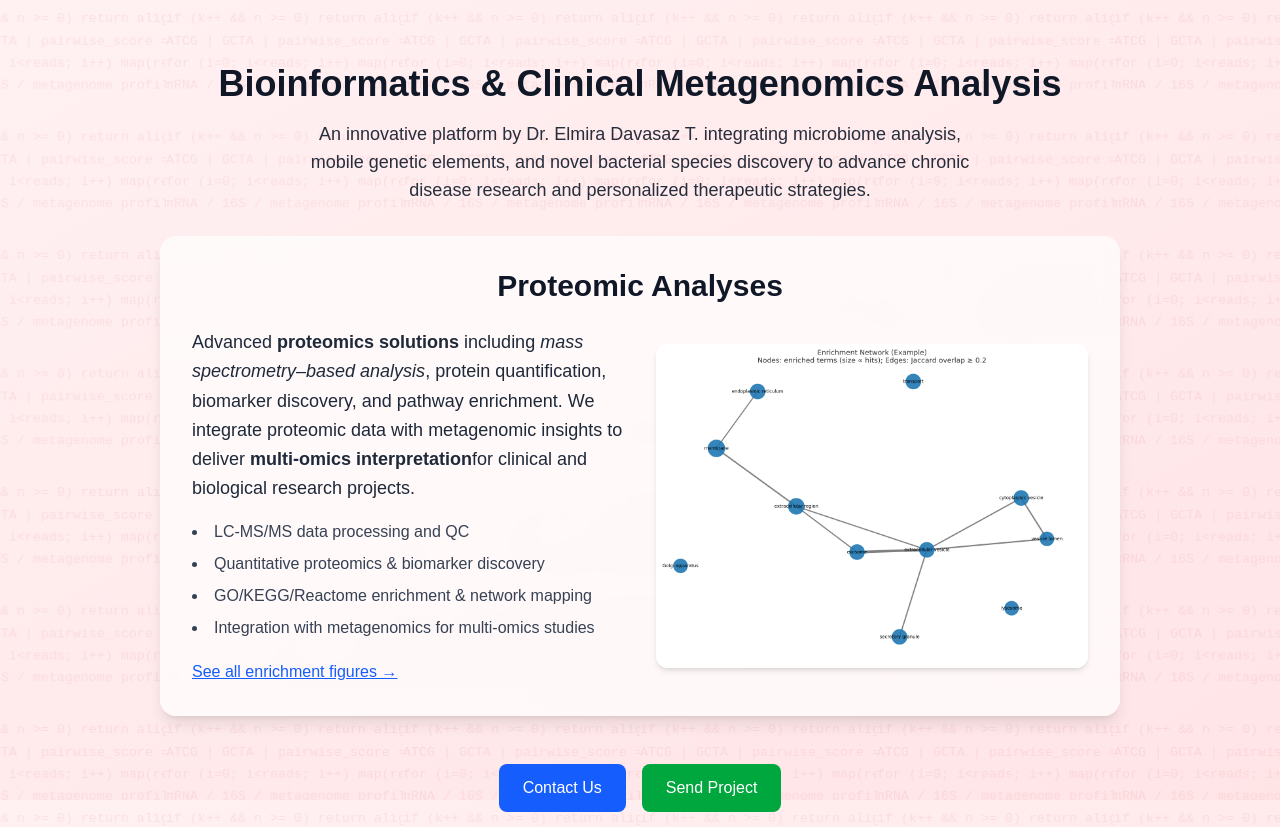
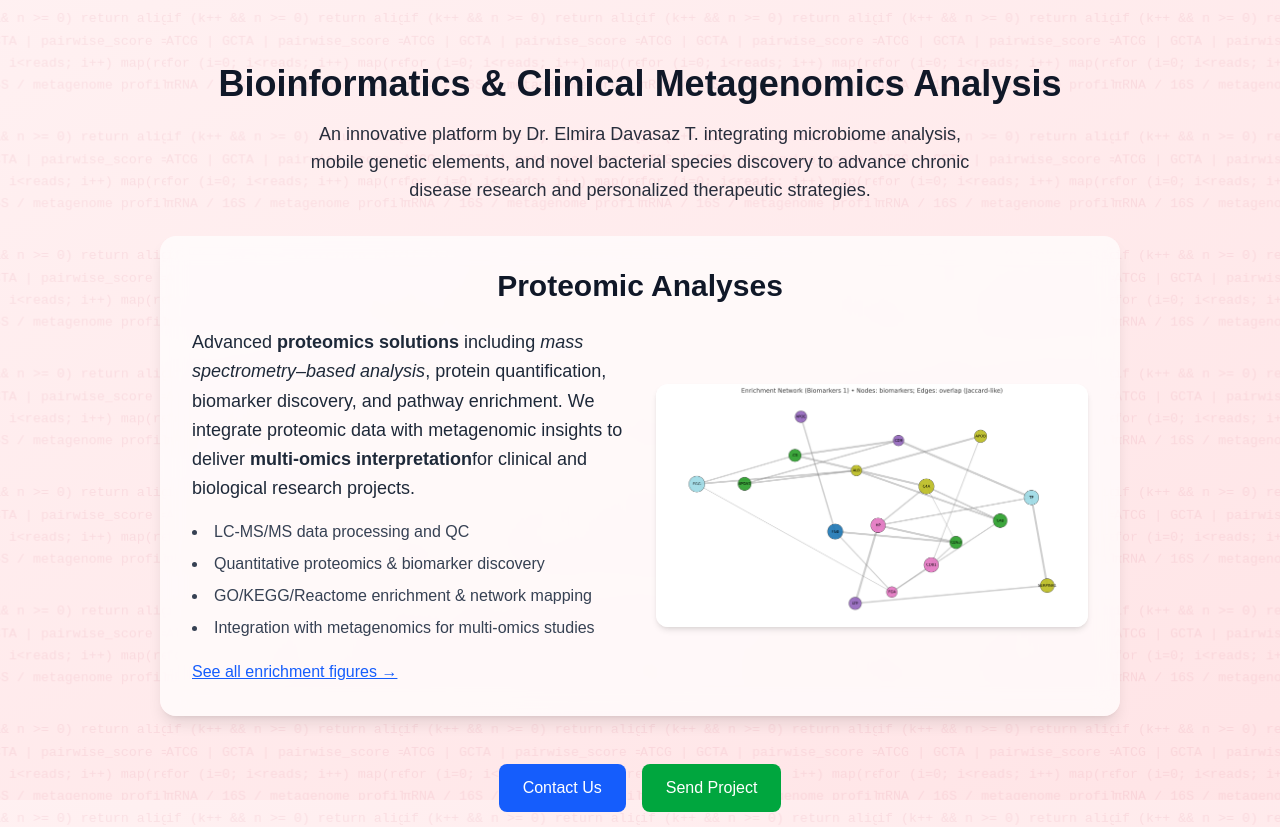
Before and after one commit to Dr-ElmiraD/elmira-bioinfo-web, a Next.js app: page / in a window 1280 px wide. Shown: the top 827 px of the page. Built offline with nearby package versions, Linux system fonts and the light colour scheme.

Commit message:
Update page.tsx

```diff
--- a/app/page.tsx
+++ b/app/page.tsx
@@ -62,8 +62,8 @@ export default function Home() {
               {/* Image (uses the file you already deployed) */}
               <div className="flex justify-center">
                 <Image
-                  src="/images/enrichment/example.png"
-                  alt="Proteomic enrichment network figure"
+                  src="/images/enrichment/enrichment_biomarkers_1.png"
+                  alt="Biomarker enrichment network (set 1)"
                   width={520}
                   height={360}
                   className="rounded-xl shadow-md hover:scale-[1.03] transition-transform duration-500"
```
